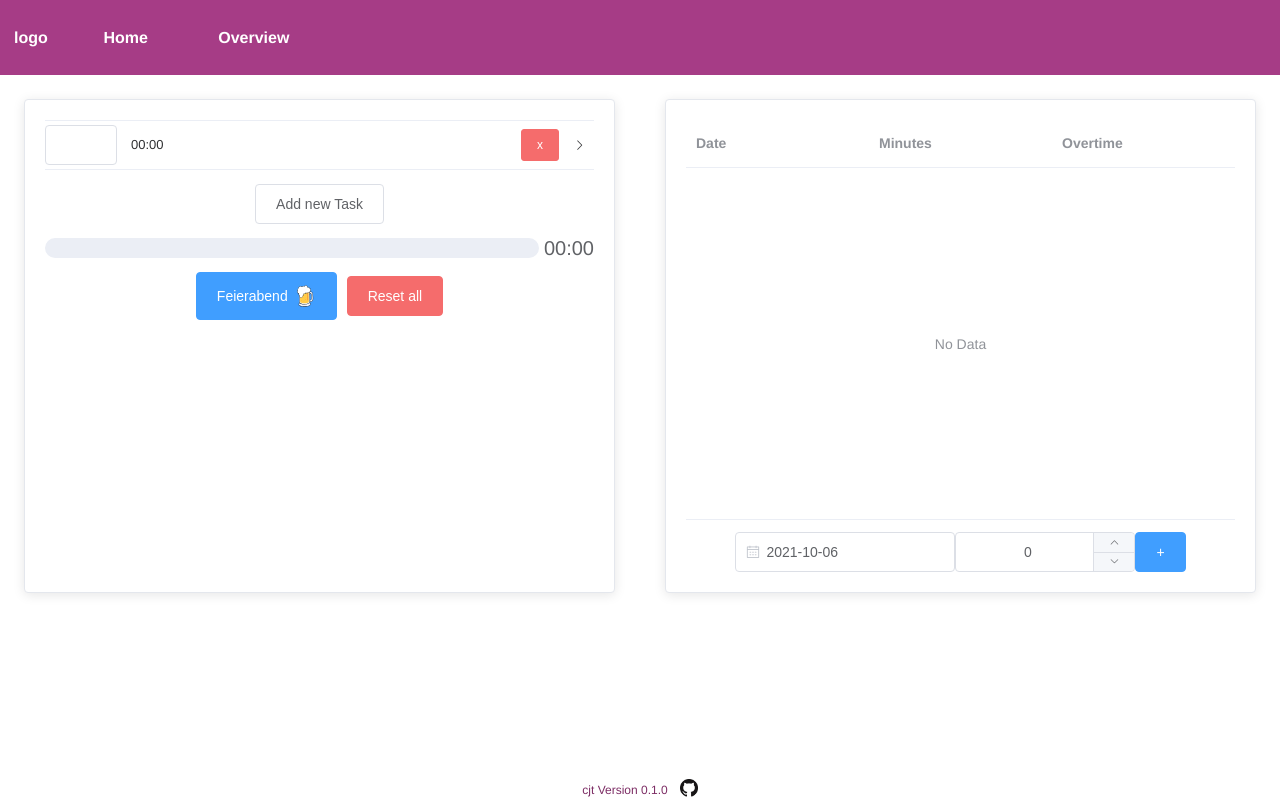
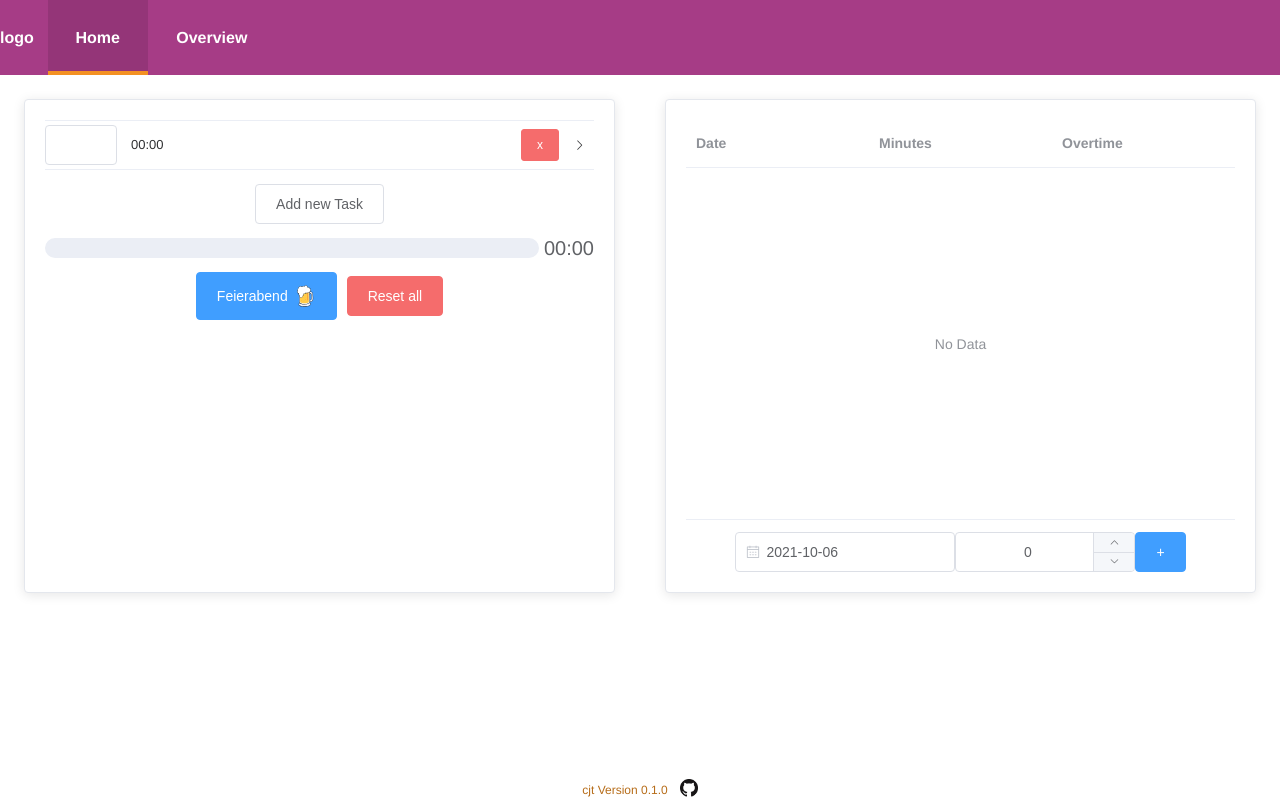
Before and after one commit to jannikjost/cjt, a Vue app: page / in a window 1280 px wide. Built offline with nearby package versions, Linux system fonts and the light colour scheme.

Commit message:
Improved Navigation styling

```diff
--- a/src/App.vue
+++ b/src/App.vue
@@ -3,8 +3,16 @@
     <!-- navigation -->
     <nav class="nav">
       <div class="nav__element">logo</div>
-      <router-link class="nav__element link" to="/">Home</router-link>
-      <router-link class="nav__element link" to="/overview"
+      <router-link
+        class="nav__element link"
+        :class="{ link__active: isLinkActive('/') }"
+        to="/"
+        >Home</router-link
+      >
+      <router-link
+        class="nav__element link"
+        :class="{ link__active: isLinkActive('/overview') }"
+        to="/overview"
         >Overview</router-link
       >
     </nav>
@@ -21,20 +29,34 @@
 </template>
 
 <script>
+import { useRoute } from "vue-router";
+import { computed } from "vue";
+
 export default {
   name: "App",
   components: {},
   setup() {
+    const route = useRoute();
+
+    const path = computed(() => route.path);
+
     const versionString = "cjt Version 0.1.0";
+
+    function isLinkActive(params) {
+      return path.value === params;
+    }
 
     return {
       versionString,
+      isLinkActive,
     };
   },
 };
 </script>
 
-<style>
+<style lang="scss">
+@import "./styles/element-variables.scss";
+
 html,
 body {
   margin: 0;
@@ -46,24 +68,24 @@ body {
   -webkit-font-smoothing: antialiased;
   -moz-osx-font-smoothing: grayscale;
   text-align: center;
-  color: #2c3e50;
+  color: #141414;
   height: 100%;
 }
 .app {
-  /* height: calc(100% - 93px); */
   height: 100%;
   display: flex;
   flex-direction: column;
 }
 .nav {
   display: flex;
+  align-items: center;
+  gap: 14px;
+
   height: 75px;
-  background-color: #a63c86;
+  background-color: $--color-primary;
   color: #fff;
-  align-items: center;
 }
 .nav__element {
-  margin: 0 14px;
   color: #fff;
   font-weight: 700;
 }
@@ -75,19 +97,24 @@ body {
   justify-content: center;
   text-decoration: none;
   transition: all 200ms ease-in-out;
-  border-top: 4px solid #a63c86;
-  border-bottom: 4px solid #a63c86;
+  border-top: 4px solid $--color-primary;
+  border-bottom: 4px solid $--color-primary;
 
   height: 100%;
   width: 100px;
 }
 .link:hover {
-  border-bottom: 4px solid #943578;
-  border-top: 4px solid #fff;
-  background-color: #943578;
+  border-top: 4px solid $--color-primary-dark;
+  border-bottom: 4px solid #fff;
+  background-color: $--color-primary-dark;
 }
 .link:visited {
   color: inherit;
+}
+.link__active {
+  border-bottom: 4px solid $--color-secondary;
+  background-color: $--color-primary-dark;
+  border-top: 4px solid $--color-primary-dark;
 }
 
 .content {
@@ -100,7 +127,7 @@ body {
   align-items: center;
   gap: 12px;
 
-  color: #a63c86;
+  color: $--color-secondary;
   font-size: 12px;
   cursor: default;
 }
--- a/src/styles/element-variables.scss
+++ b/src/styles/element-variables.scss
@@ -3,7 +3,9 @@ Write your variables here. All available variables can be
 found in element-plus/packages/theme-chalk/src/common/var.scss.
 For example, to overwrite the theme color:
 */
-$--color-primary: hotpink;
+$--color-primary: #a63c86;
+$--color-primary-dark: #943578;
+$--color-secondary: #f39122;
 
 /* icon font path, required */
 $--font-path: "~element-plus/lib/theme-chalk/fonts";
```
